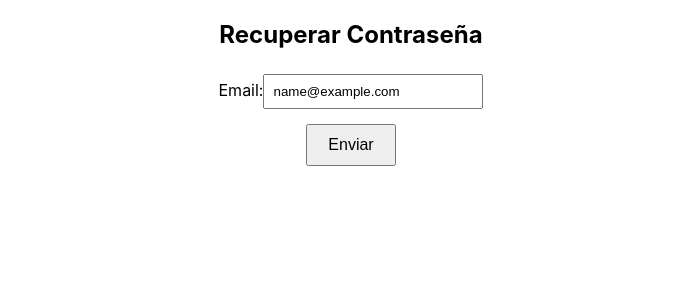
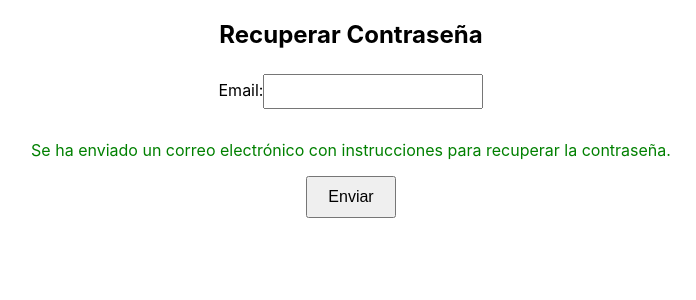
Before and after one commit to JainySanchez/devsec-project, a React (Create React App) app: page /password-recovery in a window 1280 px wide. Both pictures are taken after typing "name@example.com" into the empty fields and a click on the button "Enviar". Shown: the top 300 px of the page, without its empty margins (289-985 px from the left). Built offline with nearby package versions, Linux system fonts and the light colour scheme.

Commit message:
Add form validation and UI messages to Password Recovery page

```diff
--- a/src/App.js
+++ b/src/App.js
@@ -18,12 +18,10 @@ function App() {
   };
 
   const handleRegister = (email, password) => {
-    // Aquí puedes añadir la lógica para registrar al usuario
     console.log('Registrando usuario con email:', email, 'y password:', password);
   };
 
   const handlePasswordRecovery = (email) => {
-    // Aquí puedes añadir la lógica para enviar el correo de recuperación de contraseña
     console.log('Solicitando recuperación de contraseña para el email:', email);
   };
 
@@ -37,8 +35,8 @@ function App() {
           <Route exact path="/register">
             <Register onRegister={handleRegister} />
           </Route>
-          <Route exact path="/password-recovery"> {/* Nueva ruta para la página de recuperación de contraseña */}
-            <PasswordRecovery onPasswordRecovery={handlePasswordRecovery} /> {/* Pasa la función handlePasswordRecovery */}
+          <Route exact path="/password-recovery">
+            <PasswordRecovery onPasswordRecovery={handlePasswordRecovery} />
           </Route>
         </Switch>
       </Router>
--- a/src/PasswordRecovery.js
+++ b/src/PasswordRecovery.js
@@ -2,11 +2,24 @@ import React, { useState } from 'react';
 
 const PasswordRecovery = ({ onPasswordRecovery }) => {
   const [email, setEmail] = useState('');
+  const [errorMessage, setErrorMessage] = useState('');
+  const [successMessage, setSuccessMessage] = useState('');
 
   const handleSubmit = (e) => {
     e.preventDefault();
-    // Aquí puedes añadir la lógica para recuperar la contraseña
+    if (!email.trim()) {
+      setErrorMessage('El campo de correo electrónico es obligatorio.');
+      return;
+    }
+    const emailPattern = /^[^\s@]+@[^\s@]+\.[^\s@]+$/;
+    if (!emailPattern.test(email)) {
+      setErrorMessage('El formato del correo electrónico no es válido.');
+      return;
+    }
     onPasswordRecovery(email);
+    setSuccessMessage('Se ha enviado un correo electrónico con instrucciones para recuperar la contraseña.');
+    setEmail('');
+    setErrorMessage('');
   };
 
   return (
@@ -22,6 +35,8 @@ const PasswordRecovery = ({ onPasswordRecovery }) => {
             required
           />
         </div>
+        {errorMessage && <p style={{ color: 'red' }}>{errorMessage}</p>}
+        {successMessage && <p style={{ color: 'green' }}>{successMessage}</p>}
         <button type="submit">Enviar</button>
       </form>
     </div>
```
